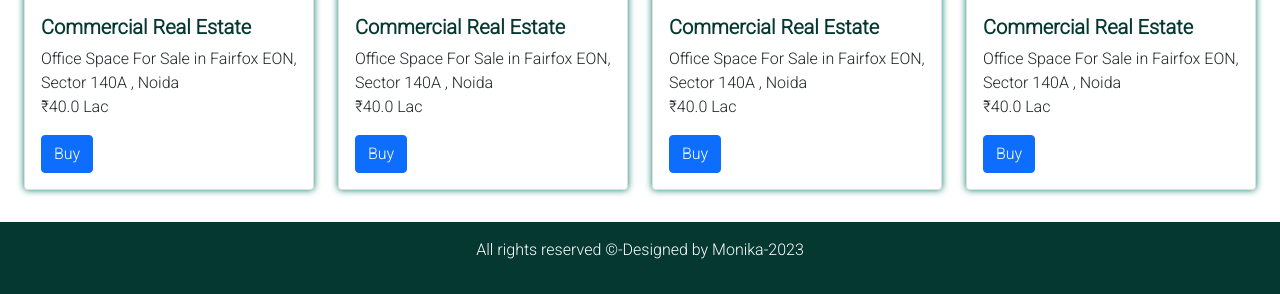
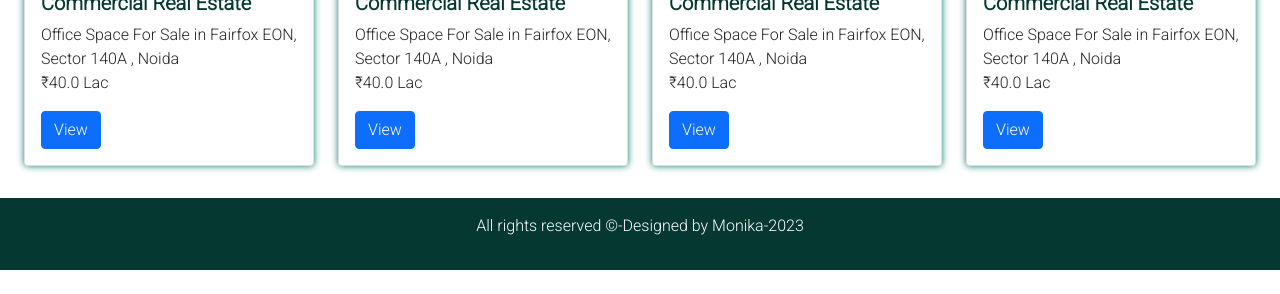
Before and after one commit to raimonika20/PHP-app, a PHP site: page / in a window 1280 px wide. Shown: the part 1698-1992 px from the top of the page. After the commit the page ends 1968 px from the top, so only its background shows below. Run offline with PHP 8.4, Linux system fonts and the light colour scheme.

Commit message:
Index Page Updated

```diff
--- a/app/config.php
+++ b/app/config.php
@@ -1,6 +1,7 @@
 <?php
 
-$conn = mysqli_connect('localhost', 'root', '', 'property_app_db', '3307');
+$conn = mysqli_connect('localhost', 'root', '', 'property_app_db', '3308');
 if (!$conn) {
     echo 'connection error: ' . mysqli_connect_error();
+
 }
--- a/app/header.php
+++ b/app/header.php
@@ -1,3 +1,4 @@
+
 <!DOCTYPE html>
 <html lang="en">
 
@@ -6,15 +7,17 @@
     <meta name="viewport" content="width=device-width, initial-scale=1.0">
     <title>Everland Estates</title>
     <link rel="stylesheet" href="./style.css">
-  <link href="https://cdn.jsdelivr.net/npm/bootstrap@5.0.2/dist/css/bootstrap.min.css" rel="stylesheet" integrity="sha384-EVSTQN3/azprG1Anm3QDgpJLIm9Nao0Yz1ztcQTwFspd3yD65VohhpuuCOmLASjC" crossorigin="anonymous">
+    <link href="https://cdn.jsdelivr.net/npm/bootstrap@5.0.2/dist/css/bootstrap.min.css" rel="stylesheet"
+      integrity="sha384-EVSTQN3/azprG1Anm3QDgpJLIm9Nao0Yz1ztcQTwFspd3yD65VohhpuuCOmLASjC" crossorigin="anonymous">
 
   </head>
 
   <body>
     <div class="nav header">
-    <a href="home.php">Home</a>
+      <a href="index.php">Home</a>
       <a href="property_page.php">Products</a>
       <a href="login_form.php">Login</a>
     </div>
   </body>
+
 </html>
--- a/app/index.php
+++ b/app/index.php
@@ -1,3 +1,9 @@
+<?php
+require_once 'header.php';
+
+
+?>
+
 <!DOCTYPE html>
 <html lang="en">
 
@@ -12,28 +18,10 @@
   </head>
 
   <body>
-    <div class="nav">
-      <a href="home.php">Home</a>
-      <a href="property_page.php">Products</a>
-      <a href="#">Cart</a>
-      <a href="#">Contact Us</a>
-      <a href="login_form.php">Login</a>
 
-
-
-
-    </div>
-
-
-    <div class="search-container">
-      <form action="/action_page.php">
-        <input type="text" placeholder="Search.." name="search">
-        <button type="submit">Search</button>
-      </form>
-    </div>
     <div class="quote">
-      <h5 class="text-center" style="color:#053831; font-weight: bold;">Everland Estates</h5>
-      <p class="text-center" style="color:#053831;">
+      <h5 class="text-center">Everland Estates</h5>
+      <p class="text-center" style="font-size: 12px;">
         Opening Doors to Your Dreams, One Home at a Time.
       </p>
     </div>
@@ -44,15 +32,20 @@
       <div class="col-md-10">
         <div class="row">
           <div class="col-md-4 mb-2">
+
             <div class="card">
-              <img class="card-img-top" src="Images/Residential1.jpg" alt="...">
+              <img class="card-img-top" src="Images/Commercial1.jpg" alt="...">
               <div class="card-body">
-                <h5 class="card-title">Residential Real Estate</h5>
-                <p class="card-text">3 BHK Flat For Sale in Logix Blossom Greens, Sector 143 , Noida.<br>₹80.0 Lac
+                <h5 class="card-title">
+                  Residential Real Estate
+                </h5>
+                <p class="card-text">
+                  3 BHK Flat For Sale in Logix Blossom Greens, Sector 143 , Noida.<br>₹80.0 Lac
                 </p>
-                <a href="#" class="btn btn-primary">Buy</a>
+                <a href="property_page.php" class="btn btn-primary">View</a>
               </div>
             </div>
+
           </div>
           <div class="col-md-4 mb-2">
             <div class="card">
@@ -61,18 +54,18 @@
                 <h5 class="card-title">Commercial Real Estate</h5>
                 <p class="card-text">Office Space For Sale in Fairfox EON, Sector 140A , Noida<br>₹40.0 Lac
                 </p>
-                <a href="#" class="btn btn-primary">Buy</a>
+                <a href="property_page.php#" class="btn btn-primary">View</a>
               </div>
             </div>
           </div>
           <div class="col-md-4 mb-2">
             <div class="card">
-              <img class="card-img-top" src="Images/Residential1.jpg" alt="...">
+              <img class="card-img-top" src="Images/Commercial1.jpg" alt="...">
               <div class="card-body">
                 <h5 class="card-title">Residential Real Estate</h5>
                 <p class="card-text">3 BHK Flat For Sale in Logix Blossom Greens, Sector 143 , Noida.<br>₹80.0 Lac
                 </p>
-                <a href="#" class="btn btn-primary">Buy</a>
+                <a href="property_page.php#" class="btn btn-primary">View</a>
               </div>
             </div>
           </div>
@@ -100,7 +93,7 @@
             <h5 class="card-title">Commercial Real Estate</h5>
             <p class="card-text">Office Space For Sale in Fairfox EON, Sector 140A , Noida<br>₹40.0 Lac
             </p>
-            <a href="#" class="btn btn-primary">Buy</a>
+            <a href="property_page.php#" class="btn btn-primary">View</a>
           </div>
         </div>
       </div>
@@ -111,7 +104,7 @@
             <h5 class="card-title">Commercial Real Estate</h5>
             <p class="card-text">Office Space For Sale in Fairfox EON, Sector 140A , Noida<br>₹40.0 Lac
             </p>
-            <a href="#" class="btn btn-primary">Buy</a>
+            <a href="property_page.php" class="btn btn-primary">View</a>
           </div>
         </div>
       </div>
@@ -127,7 +120,7 @@
             <h5 class="card-title">Commercial Real Estate</h5>
             <p class="card-text">Office Space For Sale in Fairfox EON, Sector 140A , Noida<br>₹40.0 Lac
             </p>
-            <a href="#" class="btn btn-primary">Buy</a>
+            <a href="property_page.php" class="btn btn-primary">View</a>
           </div>
         </div>
       </div>
@@ -138,7 +131,7 @@
             <h5 class="card-title">Commercial Real Estate</h5>
             <p class="card-text">Office Space For Sale in Fairfox EON, Sector 140A , Noida<br>₹40.0 Lac
             </p>
-            <a href="#" class="btn btn-primary">Buy</a>
+            <a href="property_page.php" class="btn btn-primary">View</a>
           </div>
         </div>
       </div>
@@ -149,7 +142,7 @@
             <h5 class="card-title">Commercial Real Estate</h5>
             <p class="card-text">Office Space For Sale in Fairfox EON, Sector 140A , Noida<br>₹40.0 Lac
             </p>
-            <a href="#" class="btn btn-primary">Buy</a>
+            <a href="property_page.php" class="btn btn-primary">View</a>
           </div>
         </div>
       </div>
@@ -160,7 +153,7 @@
             <h5 class="card-title">Commercial Real Estate</h5>
             <p class="card-text">Office Space For Sale in Fairfox EON, Sector 140A , Noida<br>₹40.0 Lac
             </p>
-            <a href="#" class="btn btn-primary">Buy</a>
+            <a href="property_page.php" class="btn btn-primary">View</a>
           </div>
         </div>
       </div>
--- a/app/property_page.php
+++ b/app/property_page.php
@@ -40,10 +40,11 @@
               <img class="card-img-top" src="<?php echo $property['image_url'] ?>">
               <div class="card-body">
                 <h5 class="card-title">
-                  <?php echo $property['name'] ?>
+                  <?php echo $property['type'] ?> Properties
                 </h5>
                 <p class="card-text">
                   <?php echo $property['status'] ?><br>
+                  <?php echo $property['description'] ?><br>
                   <?php echo $property['address'] ?><br>₹
                   <?php echo $property['price'] ?>
                 </p>
--- a/app/style.css
+++ b/app/style.css
@@ -142,7 +142,7 @@
   background-color: #072522b0;
   color: #fff;
 }
-
+/*
 .search-container {
   float: right;
   justify-content: center;
@@ -172,15 +172,11 @@
 
 .search-container button:hover {
   background: #072522b0;
-}
+} */
 
 @media screen and (max-width: 600px) {
-  .search-container {
-    float: none;
-  }
-  .nav a,
-  .search-container input[type="text"],
-  .search-container button {
+
+  .nav a {
     float: none;
     display: block;
     text-align: left;
@@ -188,9 +184,7 @@
     margin: 0;
     padding: 14px;
   }
-  .search-container input[type="text"] {
-    border: 1px solid #ccc;
-  }
+
 }
 
 .footer {
@@ -198,9 +192,12 @@
   color: #fff;
 }
 
-.quote {
+.quote .text-center {
+  text-decoration: double;
   text-align: center;
-  font-size: 12px;
+  color: #053831;
+  font-weight: bold;
+
 }
 
 .card {
@@ -212,6 +209,7 @@
 .card-title, .solid {
   color: #053831;
   font-weight: bold;
+  text-transform: capitalize;
 }
 
 .card-img-top {
```
Also changed, not shown: queries.sql (+20 -8 lines). Lines whose indentation alone changed are shown as unchanged.
